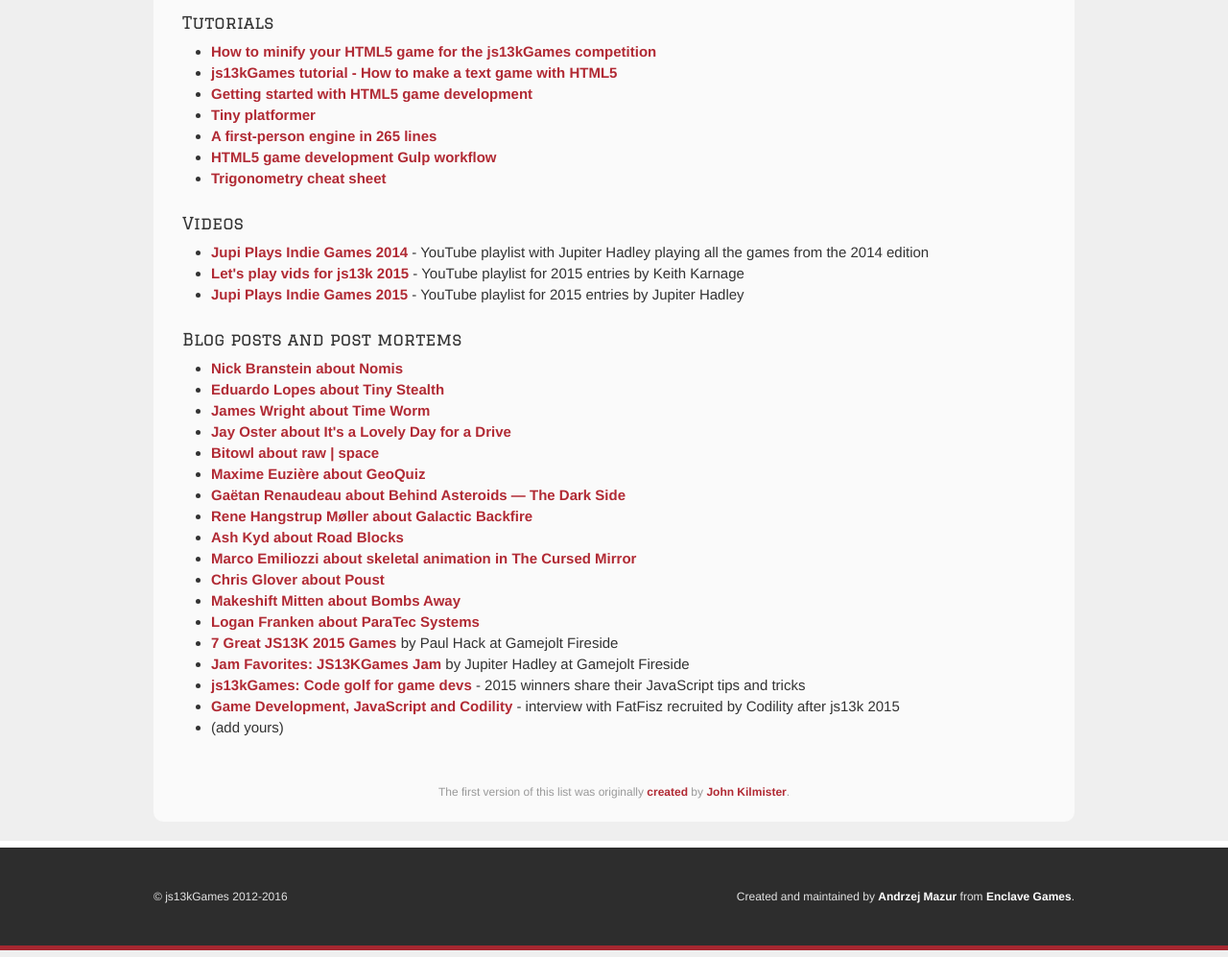
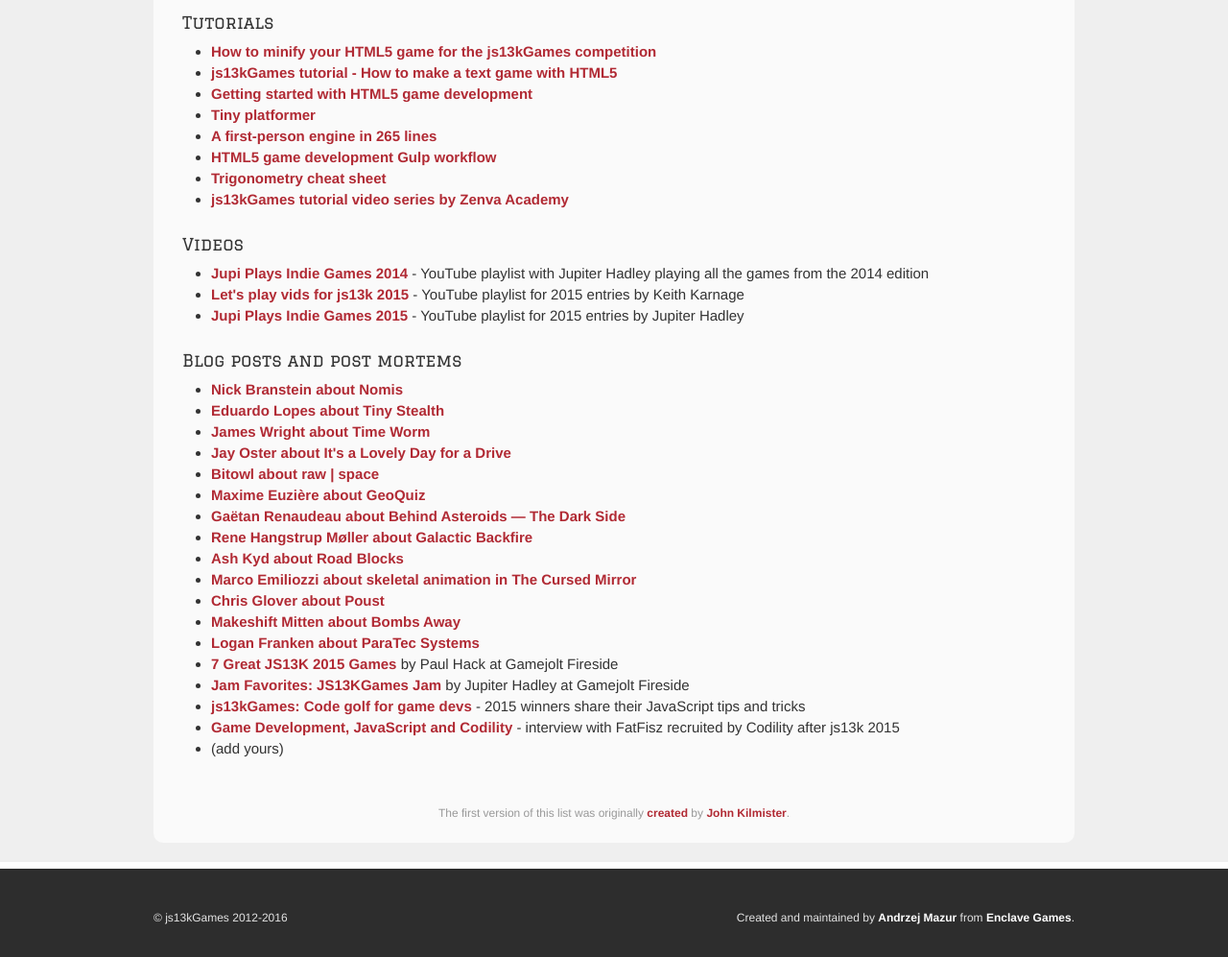
Before and after one commit to js13kGames/resources, a plain HTML site: page index.html in a window 1280 px wide. Shown: the part 1536-2533 px from the top of the page at 96% size. Drawn offline with Linux system fonts and the light colour scheme.

Commit message:
Zenva video tuts

```diff
--- a/index.html
+++ b/index.html
@@ -106,6 +106,7 @@
 		<li><a href="http://www.playfuljs.com/a-first-person-engine-in-265-lines/">A first-person engine in 265 lines</a></li>
 		<li><a href="http://ojdon.github.io/blog/HTML5-Game-Development-Gulp-Workflow/">HTML5 game development Gulp workflow</a></li>
 		<li><a href="https://gist.github.com/xem/99930986c5333125a13b0ea50600391f">Trigonometry cheat sheet</a></li>
+		<li><a href="https://gamedevacademy.org/js13kgames-tutorial-video-series/">js13kGames tutorial video series by Zenva Academy</a></li>
 	</ul>
 
 	<h3 id="vids">Videos</h3>
```
